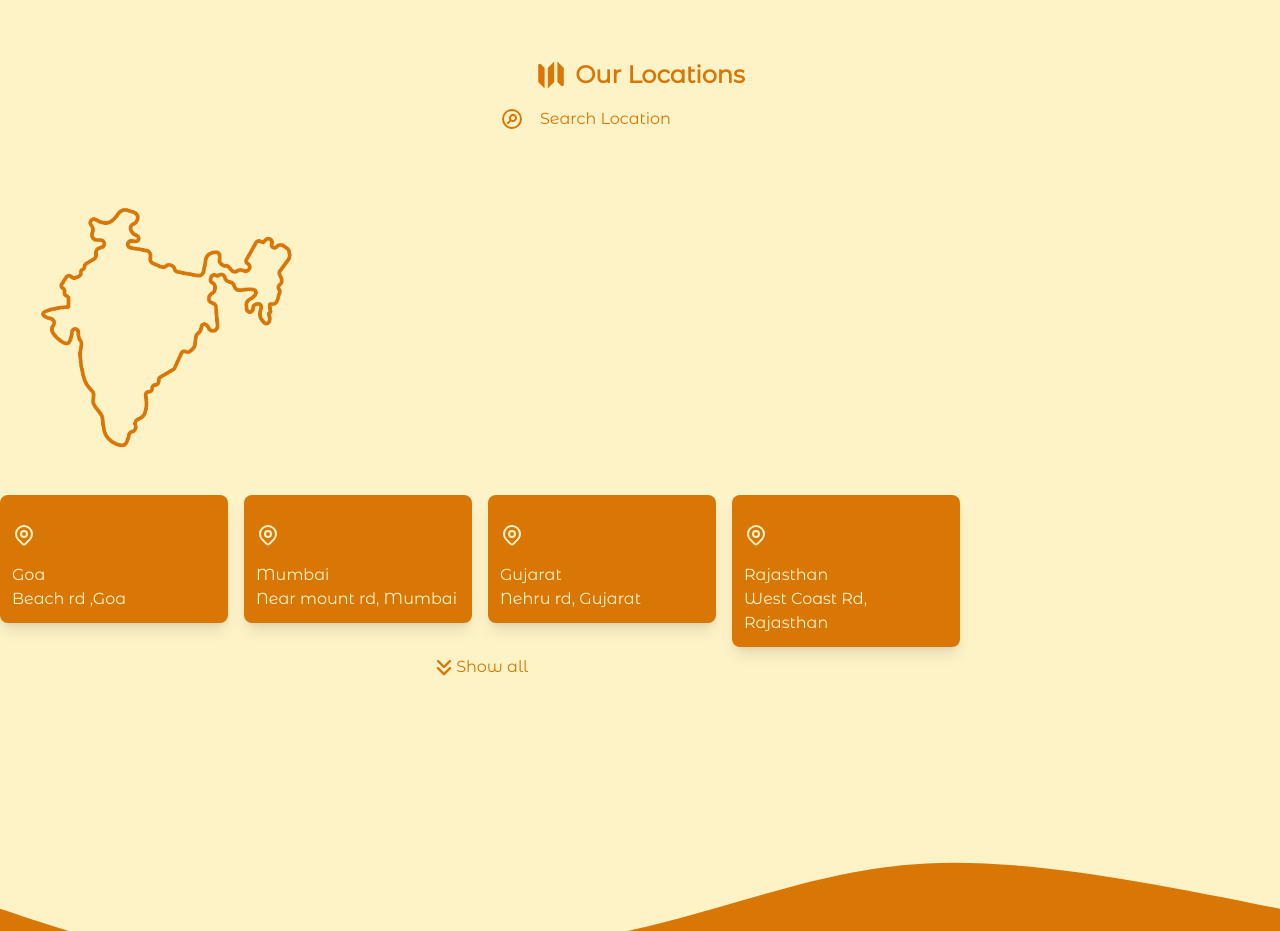
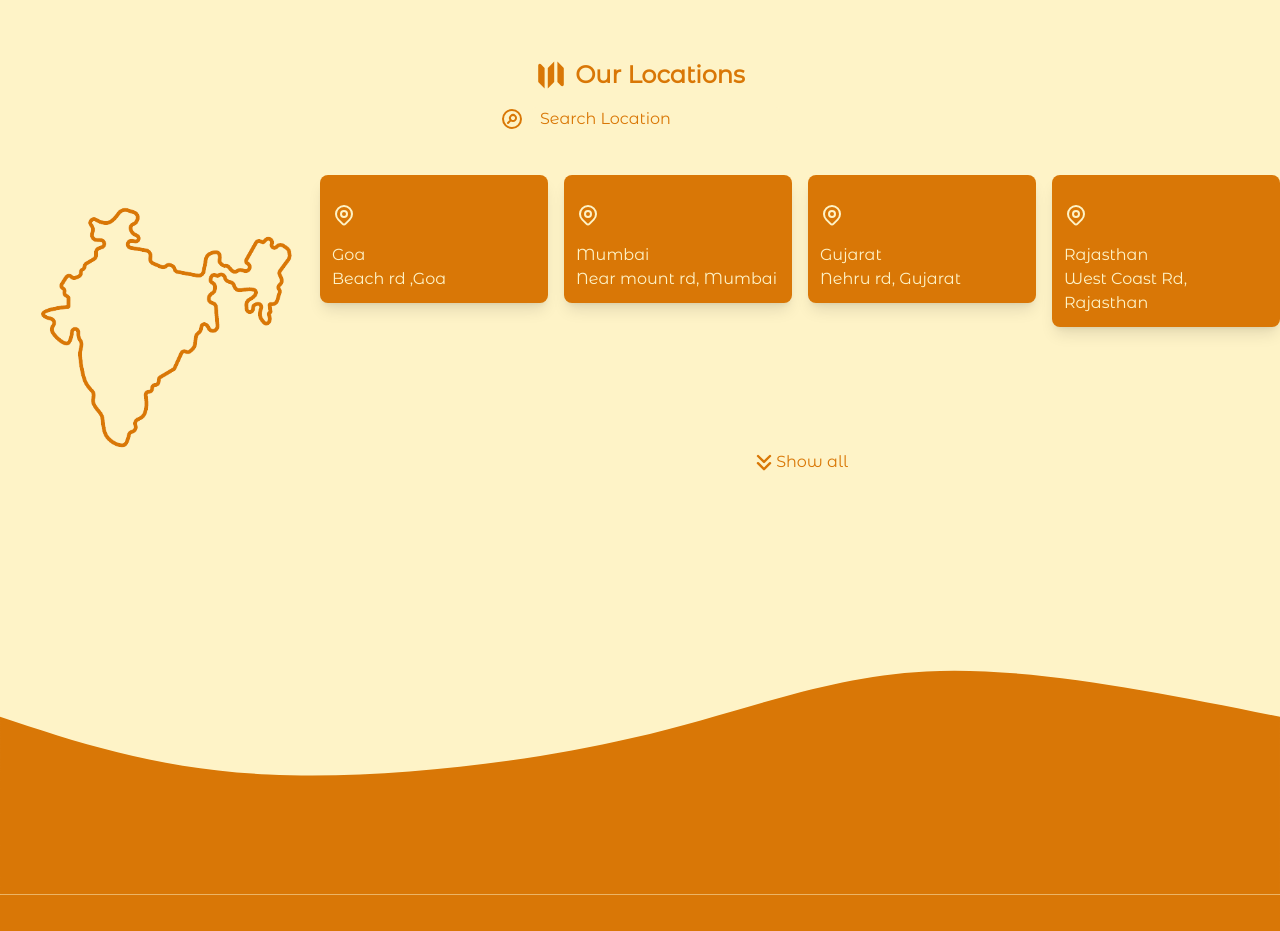
Before and after one commit to mdabdulrahman/coffeeShop, a SvelteKit app: page / in a window 1280 px wide. Shown: the part 1880-2811 px from the top of the page. Built offline with nearby package versions, Linux system fonts and the light colour scheme; a web font is replaced by a local one.

Commit message:
fourth commit

```diff
--- a/src/routes/locations.svelte
+++ b/src/routes/locations.svelte
@@ -62,9 +62,9 @@ let secondary="bg-amber-600"
         Our Locations</h1>
         </span>
        <SearchBar on:search={(e)=>search=e.detail} {color} {focusColor} {bgColor} {placeholder} />
-<div class="bg-amber-100 flex text-amber-100 hidden md:block py-11">
+<div class="bg-amber-100 flex text-amber-100  py-11">
 
-        <div class="lg:w-1/4 ">
+        <div class="lg:w-1/4 hidden md:block">
         <img src="./locLogo.png" alt="">
 
         </div>
```
